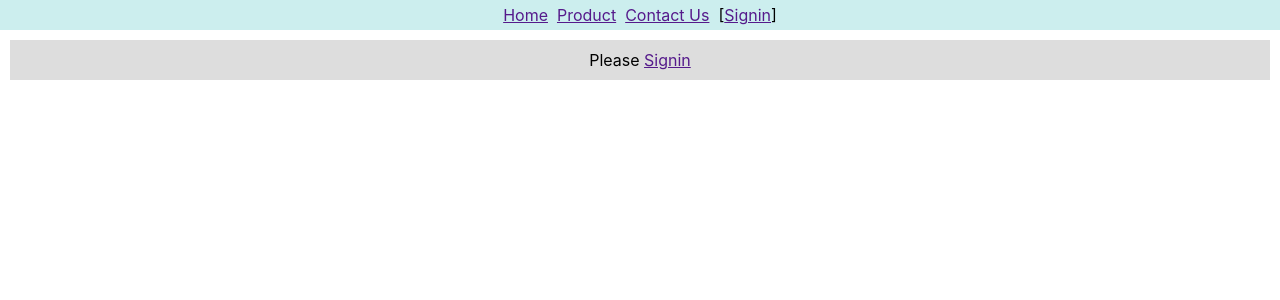
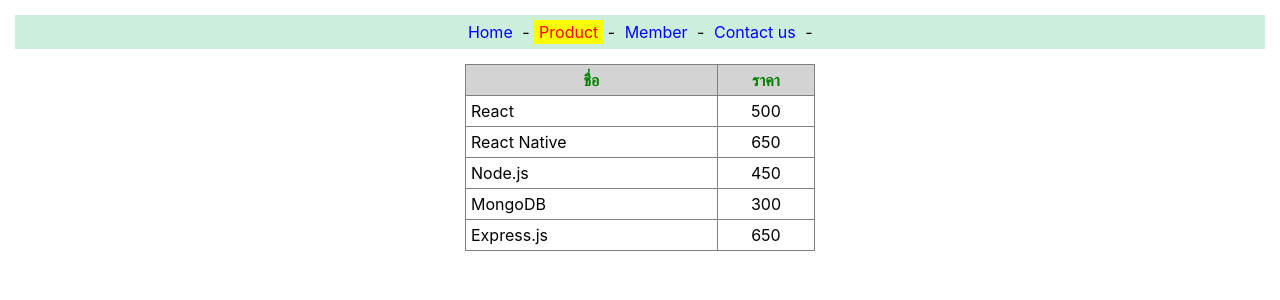
Before and after one commit to dew1213/app1, a React (Create React App) app: page /products in a window 1280 px wide. Shown: the top 300 px of the page. Built offline with nearby package versions, Linux system fonts and the light colour scheme.

Commit message:
Commit Router

```diff
--- a/package.json
+++ b/package.json
@@ -8,6 +8,7 @@
     "@testing-library/user-event": "^13.5.0",
     "react": "^18.3.1",
     "react-dom": "^18.3.1",
+    "react-router-dom": "^6.26.2",
     "react-scripts": "5.0.1",
     "web-vitals": "^2.1.4"
   },
--- a/src/App.js
+++ b/src/App.js
@@ -1,31 +1,23 @@
 import React from "react";
 import Calendar from "./class-components";
 import Button from "./class-components2";
-import { Header,Content,Footer } from "./func-components";
+import { Header, Content, Footer } from "./func-components";
 import { Calculator } from "./calculator";
-import {EventData} from "./event-data";
+import { EventData } from "./event-data";
 import RefClass from "./refs-func";
 import MessageBox from "./state-func";
 import { userContext } from "./context";
 import Header2 from "./context-header2";
 import Content2 from "./context-content2";
+import Router2 from "./route/router2";
+import Router3 from "./route/router3";
+import Home from "./route/home";
 
- function App(){
-  let [user,setUser] = React.useState('')
-    return(
-      <userContext.Provider value={[user,setUser]}>
-        <Header2/>
-        <Content2/>
-      </userContext.Provider>
+function App() {
+  return (
 
+      <Router3 />
 
-      /*<>
-
-      <Calculator/>
-      <EventData/>
-      <RefClass/>
-      <MessageBox/>
-      </>*/
-    )
+  );
 }
 export default App;
--- /dev/null
+++ b/src/route/home.js
@@ -0,0 +1,14 @@
+import React from "react";
+
+export default function Home(){
+    return(
+        <p style={{textAlign:"center"}}>
+            <h3>ยอนดีต้อนรับสู่ React Store</h3>
+            รายชื่อ<a href="/products">สินค้า</a>ที่เรามีจำหน่าย
+            <br/>
+            แต่ท่านต้องเป็น<a href="/member">สมาชิก</a>จึงจะ
+            สั่งซื้อได้<br/>
+            หากยังมีข้อสงสัย กรุณาติดต่อ <a href="/contact">ติดต่อเรา</a>
+        </p>
+    )
+}
--- /dev/null
+++ b/src/route/member.js
@@ -0,0 +1,7 @@
+import React from "react";
+
+export default function Member(){
+    return(
+        <div style={{textAlign:"center"}}>Member Page</div>
+    )
+}
--- /dev/null
+++ b/src/route/navlink.css
@@ -0,0 +1,19 @@
+.nav{
+    background-color: #ced;
+    padding: 7px;
+    text-align: center;
+    margin: 15px;
+
+}
+.menu{
+    color: blue;
+    text-decoration: none;
+    padding: 2px 5px;
+
+}
+.active_menu{
+    color: red;
+    background-color: yellow;
+    text-decoration: none;
+    padding: 2px 5px;
+}
--- /dev/null
+++ b/src/route/product.css
@@ -0,0 +1,15 @@
+table{
+    width: 350px;
+    border-collapse: collapse;
+    margin: auto;
+}
+th{
+    background-color: lightgray;
+    color: green;
+}
+th,td{
+    padding: 5px;
+}
+td:nth-child(2){
+    text-align: center;
+}
--- /dev/null
+++ b/src/route/product.js
@@ -0,0 +1,25 @@
+import React from "react";
+import"./product.css";
+
+export default class Product extends React.Component{
+    data=[
+        ["React",500],
+        ["React Native",650],
+        ["Node.js",450],
+        ["MongoDB",300],
+        ["Express.js",650]
+
+    ]
+render(){
+    return(
+        <table border="1">
+            <tr><th>ชื่อ</th><th>ราคา</th></tr>
+            {
+                this.data.map(d =>{
+                    return<tr><td>{d[0]}</td><td>{d[1]}</td></tr>
+                })
+            }
+        </table>
+    )
+}
+}
--- /dev/null
+++ b/src/route/router2.js
@@ -0,0 +1,27 @@
+import React from "react";
+import { BrowserRouter, NavLink, Route, Routes } from "react-router-dom";
+import "./navlink.css";
+
+export default function Router2() {
+  return (
+    <BrowserRouter>
+      <nav className="nav">
+        <NavLink
+          to="/"
+          className={({ isActive }) => (isActive ? "active_menu" : "menu")}
+          style={({ isActive }) => {
+            return {
+              fontWeight: isActive ? "bold" : "",
+            };
+          }}
+        >
+          Home
+        </NavLink>
+        &nbsp;
+        <NavLink to="/products" className={({isActive})=>isActive?"active_menu":"menu"}>Products</NavLink>-&nbsp;
+        <NavLink to="/member" className={({isActive})=>isActive?"active_menu":"menu"}>Member</NavLink>-&nbsp;
+        <NavLink to="/contact" className={({isActive})=>isActive?"active_menu":"menu"}>Contact Us</NavLink>-&nbsp;
+      </nav>
+    </BrowserRouter>
+  );
+}
--- /dev/null
+++ b/src/route/router3.js
@@ -0,0 +1,56 @@
+import React from "react";
+import { BrowserRouter, NavLink, Route, Routes } from "react-router-dom";
+import "./navlink.css";
+import Product from "./product";
+import Home from "./home";
+import Member from "./member";
+
+export default function Router3() {
+  return (
+    <BrowserRouter>
+      <nav className="nav">
+        <NavLink
+          to="/"
+          className={({ isActive }) => (isActive ? "active_menu" : "menu")}
+          style={({ isActive }) => {
+            return {
+              fontWeight: isActive ? "bold" : "",
+            };
+          }}
+        >
+          Home
+        </NavLink>{" "}
+        -&nbsp;
+        <NavLink
+          to="/products"
+          className={({ isActive }) => (isActive ? "active_menu" : "menu")}
+        >
+          Product
+        </NavLink>{" "}
+        -&nbsp;
+        <NavLink
+          to="/member"
+          className={({ isActive }) => (isActive ? "active_menu" : "menu")}
+        >
+          Member
+        </NavLink>{" "}
+        -&nbsp;
+        <NavLink
+          to="/contact"
+          className={({ isActive }) => (isActive ? "active_menu" : "menu")}
+        >
+          Contact us
+        </NavLink>{" "}
+
+        -&nbsp;
+        </nav>
+        <Routes style={{margin:"20px"}}>
+            <Route path="/" element={<Home/>}/>
+            <Route path="/products" element={<Product/>}/>
+            <Route path="/member" element={<Member/>}/>
+            <Route path="/contact" element={<div style={{textAlign:"center"}}>Contact us</div>}/>
+            <Route path="/*" element={<div style={{textAlign:"center"}}>Error 404 Not Found</div>}/>
+        </Routes>
+    </BrowserRouter>
+  );
+}
```
Also changed, not shown: 1 other file (tests, documents, lock files or other folders).
